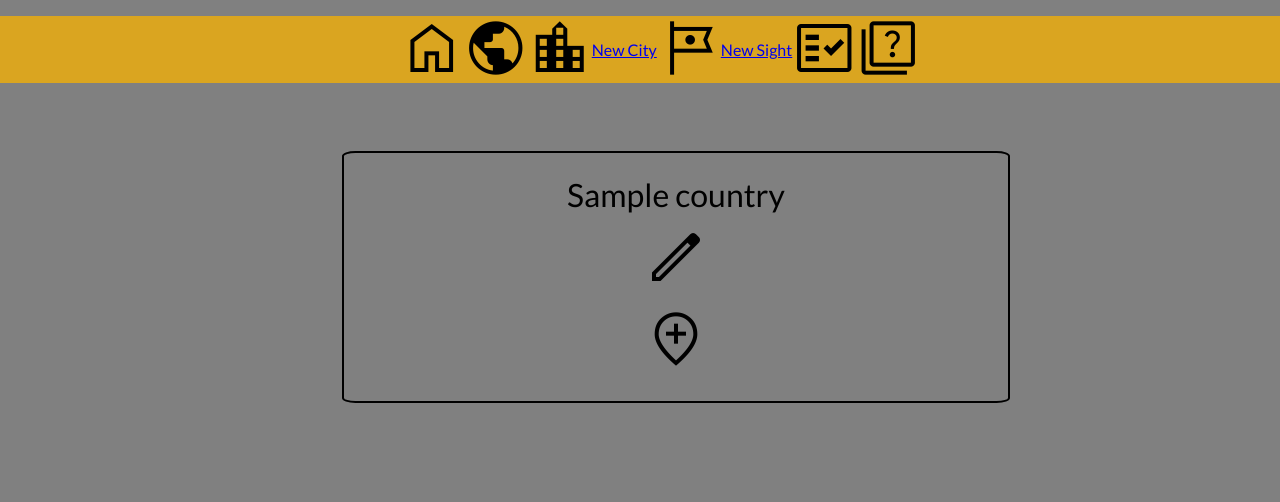
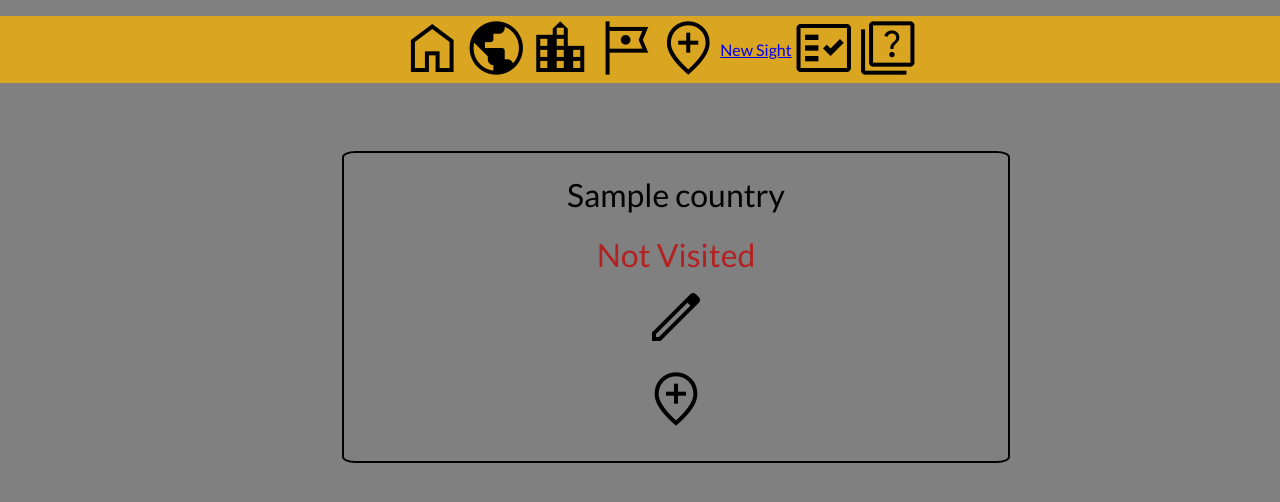
Before and after one commit to cjsarab/project_travel, a Flask app: page /countries/1 in a window 1280 px wide; the page is wider, and only the part inside the window is pictured. Shown: the top 502 px of that part. Run offline with Flask 2, Linux system fonts and the light colour scheme; a database or web service that is not in the repository returns one stand-in record (values such as "Sample title"); some libraries are stand-ins or nearby versions.

Commit message:
Added red and green visited to country

```diff
--- a/console.py
+++ b/console.py
@@ -16,7 +16,7 @@ country_1 = Country("France", False)
 country_repository.save(country_1)
 country_2 = Country("Germany", False)
 country_repository.save(country_2)
-country_3 = Country("Italy", False)
+country_3 = Country("Italy", True)
 country_repository.save(country_3)
 
 city_1 = City("Paris", False, country_1)
--- a/static/style.css
+++ b/static/style.css
@@ -82,7 +82,7 @@ hr {
     line-height: 60px;
     margin: 16px;
     font-size: 200%;
-
+    list-style-type:none;
 }
 
 .single_container {
@@ -97,3 +97,11 @@ hr {
     min-width: 75px;
     margin: 0
 }
+
+.green-text {
+    color: lime;
+}
+
+.red-text {
+    color: firebrick;
+}
--- a/templates/base.html
+++ b/templates/base.html
@@ -14,13 +14,13 @@
         <nav>
             <ul class="menu">
                 <li title="Home"><a href="/"><span class="material-symbols-outlined">home</span></a></li>
-                <li><a href="/countries"><span class="material-symbols-outlined">public</span></a></li>
-                <li><a href="/cities"><span class="material-symbols-outlined">location_city</span></a></li>
-                <li><a href="/cities/new">New City</a></li>
-                <li><a href="/sights"><span class="material-symbols-outlined">tour</span></a></li>
-                <li><a href="/sights/new">New Sight</a></li>
-                <li><a href="/quiz"><span class="material-symbols-outlined">fact_check</span></a></li>
-                <li><a href="/facts"><span class="material-symbols-outlined">quiz</span></a></li>
+                <li title="Countries"><a href="/countries"><span class="material-symbols-outlined">public</span></a></li>
+                <li title="Cities"><a href="/cities"><span class="material-symbols-outlined">location_city</span></a></li>
+                <li title="Sights"><a href="/sights"><span class="material-symbols-outlined">tour</span></a></li>
+                <li title="New Country"><a href="/countries/new"><span class="material-symbols-outlined">add_location</span></a></li>
+                <li title="New Sight"><a href="/sights/new">New Sight</a></li>
+                <li title="Quiz"><a href="/quiz"><span class="material-symbols-outlined">fact_check</span></a></li>
+                <li title="Facts"><a href="/facts"><span class="material-symbols-outlined">quiz</span></a></li>
             </ul>
         </nav>
     </header>
--- a/templates/countries/show.html
+++ b/templates/countries/show.html
@@ -2,10 +2,18 @@
 
 {% block content %}
 
-<div class="countries">{{country.country_name}}
 
-<a href="/countries/{{country.id}}/edit"><span class="material-symbols-outlined">edit</span></a>
-<a href="/cities/new"><span class="material-symbols-outlined">add_location</span></a>
+<div class="countries">
+    {{country.country_name}}
+    <br>
+    {% if country.is_visited %}
+    <span class="green-text">Visited </span>
+    {% else %}
+    <span class="red-text">Not Visited</span>
+    {% endif %}
+
+    <li title="Edit"><a href="/countries/{{country.id}}/edit"><span class="material-symbols-outlined">edit</span></a></li>
+    <li title="New City"><a href="/cities/new"><span class="material-symbols-outlined">add_location</span></a></li>
 
 </div>
 
```
Also changed, not shown: templates/countries/edit.html (+22 -0 lines), templates/countries/new.html (+24 -0 lines).
